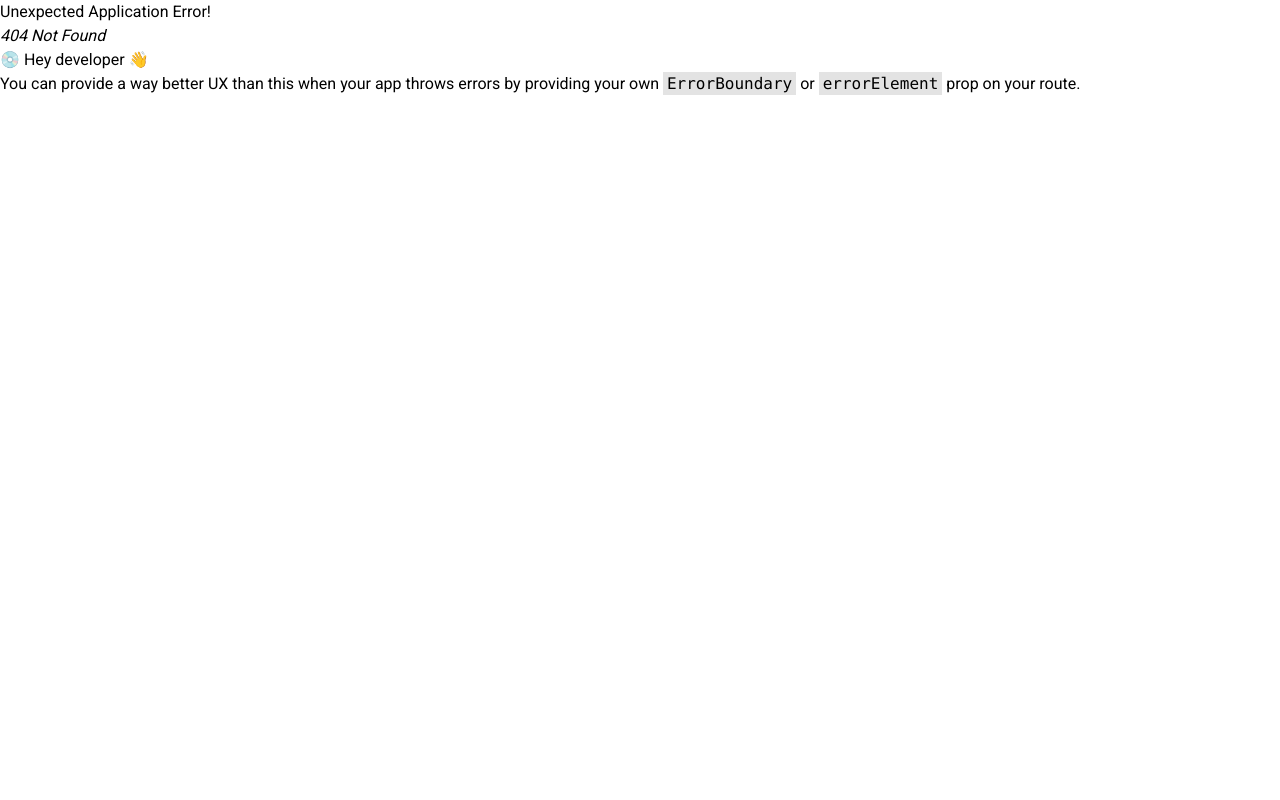
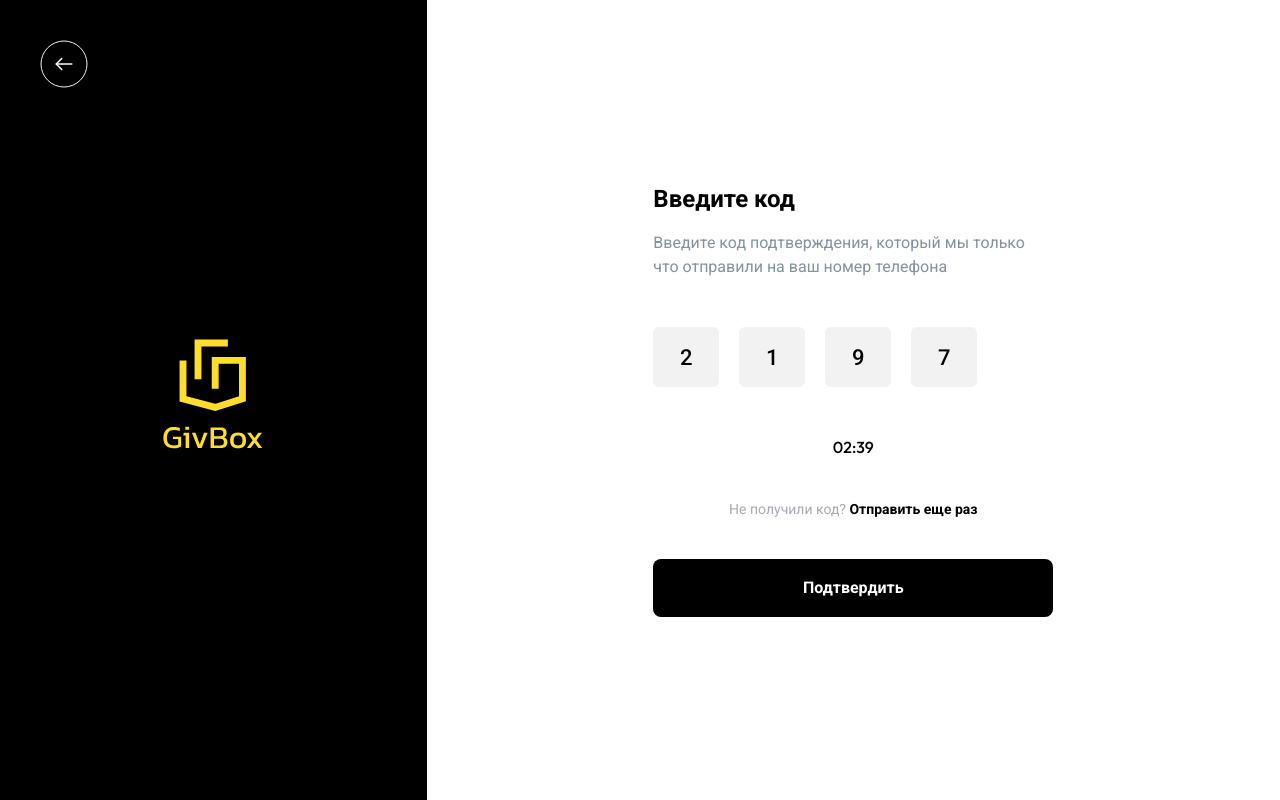
Before and after one commit to LevNiz/front1, a React (Vite) app: page /register/confirm in a window 1280 px wide. Before the commit this address had no page. Built offline with nearby package versions, Linux system fonts and the light colour scheme.

Commit message:
Finish Register page

```diff
--- a/index.html
+++ b/index.html
@@ -7,7 +7,8 @@
   <meta name="viewport" content="width=device-width, initial-scale=1.0" />
   <link rel="preconnect" href="https://fonts.googleapis.com">
   <link rel="preconnect" href="https://fonts.gstatic.com" crossorigin>
-  <link href="https://fonts.googleapis.com/css2?family=Roboto:wght@400;500;700&display=swap" rel="stylesheet">
+  <link href="https://fonts.googleapis.com/css2?family=Outfit:wght@500&family=Roboto:wght@400;500;700&display=swap"
+    rel="stylesheet">
   <title>GivBox Web</title>
 </head>
 
--- /dev/null
+++ b/src/components/Auth/AuthConfirm.jsx
@@ -0,0 +1,74 @@
+import { NavLink, useNavigate } from 'react-router-dom';
+import logo from '../../assets/icons/logo2.svg';
+import back from '../../assets/icons/back.svg';
+
+const AuthConfirm = () => {
+  const navigate = useNavigate();
+
+  return (
+    <div className='flex w-full h-screen'>
+      <div className='relative w-2/6 bg-black flex justify-center items-center'>
+        <div onClick={() => navigate(-1)}>
+          <img
+            className='absolute top-10 left-10 cursor-pointer'
+            src={back}
+            alt='*'
+          />
+        </div>
+        <img src={logo} alt='*' />
+      </div>
+      <div className='w-4/6 flex flex-col justify-around items-center py-20'>
+        <form className='max-w-[400px] w-full'>
+          <h2 className='text-black text-2xl font-bold'>Введите код</h2>
+          <p className='text-colGray3 my-4'>
+            Введите код подтверждения, который мы только что отправили на ваш
+            номер телефона
+          </p>
+          <div className='flex items-center my-12'>
+            <input
+              className='w-[66px] h-[60px] px-1 rounded-md bg-colBgGray2 text-center text-[22px] font-medium focus:outline-none mr-5'
+              defaultValue='2'
+              type='text'
+              onInput={(e) =>
+                (e.target.value = e.target.value.replace(/\D/, ''))
+              }
+            />
+            <input
+              className='w-[66px] h-[60px] px-1 rounded-md bg-colBgGray2 text-center text-[22px] font-medium focus:outline-none mr-5'
+              defaultValue='1'
+              type='text'
+              onInput={(e) =>
+                (e.target.value = e.target.value.replace(/\D/, ''))
+              }
+            />
+            <input
+              className='w-[66px] h-[60px] px-1 rounded-md bg-colBgGray2 text-center text-[22px] font-medium focus:outline-none mr-5'
+              defaultValue='9'
+              type='text'
+              onInput={(e) =>
+                (e.target.value = e.target.value.replace(/\D/, ''))
+              }
+            />
+            <input
+              className='w-[66px] h-[60px] px-1 rounded-md bg-colBgGray2 text-center text-[22px] font-medium focus:outline-none'
+              defaultValue='7'
+              type='text'
+              onInput={(e) =>
+                (e.target.value = e.target.value.replace(/\D/, ''))
+              }
+            />
+          </div>
+          <div className='font-medium text-center font-[Outfit]'>02:39</div>
+          <p className='text-center text-colGray my-10 text-sm'>
+            Не получили код? <NavLink to='#' className='text-black font-bold'>Отправить еще раз</NavLink>
+          </p>
+          <button className='p-[17px] rounded-lg bg-black text-white flex justify-center items-center w-full font-bold hover:opacity-80 duration-150'>
+            Подтвердить
+          </button>
+        </form>
+      </div>
+    </div>
+  );
+};
+
+export default AuthConfirm;
--- a/src/components/Auth/AuthPassword.jsx
+++ b/src/components/Auth/AuthPassword.jsx
@@ -71,10 +71,10 @@ const AuthPassword = () => {
             </div>
           </div>
           <NavLink
-            to='step-1'
+            to='/register/confirm'
             className='p-[17px] rounded-lg bg-black text-white flex justify-center items-center w-full font-bold hover:opacity-80 duration-150'
           >
-            Далее
+            Подтвердить
           </NavLink>
         </form>
       </div>
--- a/src/components/Auth/AuthPersonalData.jsx
+++ b/src/components/Auth/AuthPersonalData.jsx
@@ -1,6 +1,6 @@
 import { NavLink, useNavigate } from 'react-router-dom';
 import logo from '../../assets/icons/logo2.svg';
-import call from '../../assets/icons/call3.svg';
+import location from '../../assets/icons/location2.svg';
 import profile from '../../assets/icons/profile.svg';
 import back from '../../assets/icons/back.svg';
 import { useState } from 'react';
@@ -13,7 +13,11 @@ const AuthPersonalData = () => {
     <div className='flex w-full h-screen'>
       <div className='relative w-2/6 bg-black flex justify-center items-center'>
         <div onClick={() => navigate(-1)}>
-          <img className='absolute top-10 left-10 cursor-pointer' src={back} alt='*' />
+          <img
+            className='absolute top-10 left-10 cursor-pointer'
+            src={back}
+            alt='*'
+          />
         </div>
         <img src={logo} alt='*' />
       </div>
@@ -44,7 +48,7 @@ const AuthPersonalData = () => {
               />
               <img
                 className='absolute top-[15px] left-[10px]'
-                src={call}
+                src={location}
                 alt='*'
               />
             </div>
@@ -61,7 +65,7 @@ const AuthPersonalData = () => {
               htmlFor='checkbox'
               className='text-sm flex items-center cursor-pointer'
             >
-              <div className='w-7 h-7 mr-1 flex justify-center items-center bg-yellow-300 border border-white rounded'>
+              <div className='w-7 h-7 mr-2 flex justify-center items-center bg-yellow-300 border border-white rounded'>
                 {isChecked ? (
                   <svg
                     xmlns='http://www.w3.org/2000/svg'
--- a/src/components/index.js
+++ b/src/components/index.js
@@ -11,6 +11,7 @@ import Parcel from "./Tracking/Parcel";
 import DetailInfo from "./Tracking/DetailInfo";
 import AuthPersonalData from "./Auth/AuthPersonalData";
 import AuthPassword from "./Auth/AuthPassword";
+import AuthConfirm from "./Auth/AuthConfirm";
 
 export {
     Layout,
@@ -26,4 +27,5 @@ export {
     DetailInfo,
     AuthPersonalData,
     AuthPassword,
+    AuthConfirm,
 }
--- a/src/routes/router.jsx
+++ b/src/routes/router.jsx
@@ -3,7 +3,7 @@ import {
   createRoutesFromElements,
   Route,
 } from 'react-router-dom';
-import { AuthPassword, AuthPersonalData, Layout, WareHouseDetail } from '../components';
+import { AuthConfirm, AuthPassword, AuthPersonalData, Layout, WareHouseDetail } from '../components';
 import { Auth, Home, Tracking, Warehouses } from '../pages';
 
 export const router = createBrowserRouter(
@@ -13,6 +13,7 @@ export const router = createBrowserRouter(
         <Route index element={<Auth />} />
         <Route path='step-1' element={<AuthPersonalData />} />
         <Route path='step-2' element={<AuthPassword />} />
+        <Route path='confirm' element={<AuthConfirm />} />
       </Route>
       <Route path='/' element={<Layout />}>
         <Route index element={<Home />} />
```
Also changed, not shown: src/assets/icons/location2.svg (added).
